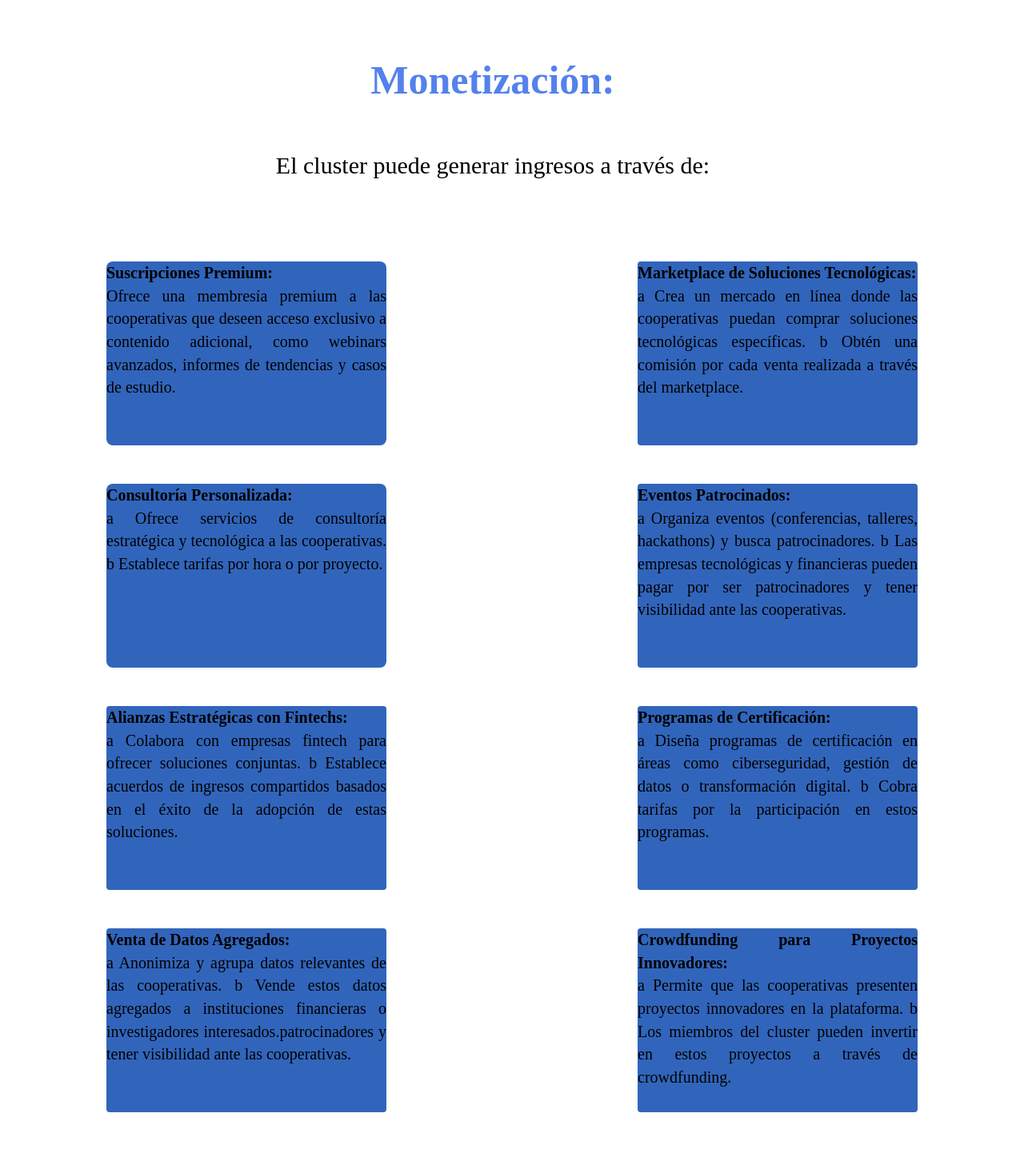
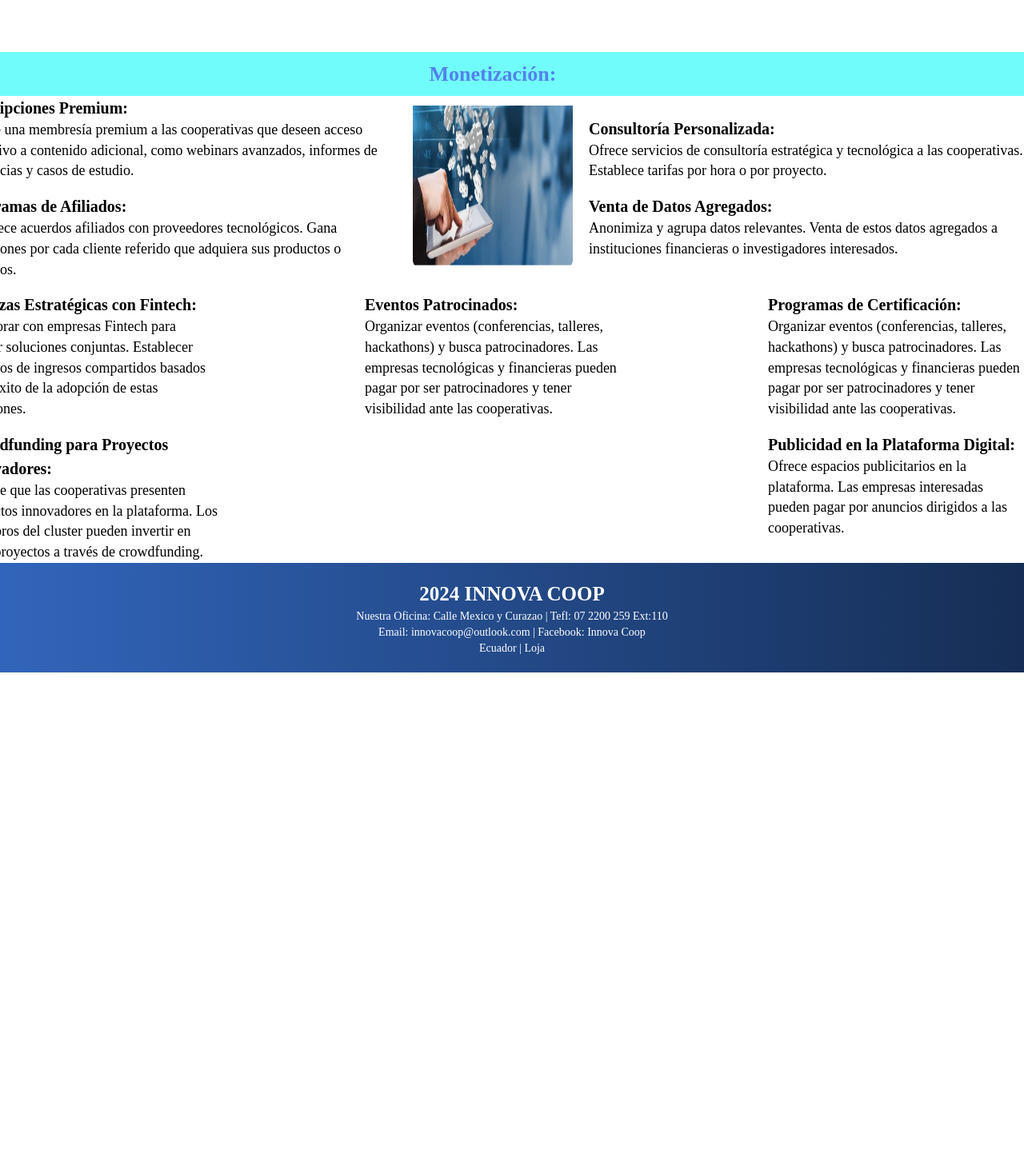
Before and after one commit to ccxnu/borrador-innova, a React (Vite) app: page / in a window 1280 px wide. Shown: the part 3740-5177 px from the top of the page at 80% size. After the commit the page ends 4581 px from the top, so only its background shows below. Built offline with nearby package versions, Linux system fonts and the light colour scheme.

Commit message:
Avance 22

```diff
--- a/src/components/MainContent/Maincontent2.jsx
+++ b/src/components/MainContent/Maincontent2.jsx
@@ -6,229 +6,137 @@ const MainContent2 = () => {
     <Box>
       <Grid container spacing={6} >
         <Grid container justifyContent="center" >
+          <Box
+            sx={{
+              borderRadius: 0,
+              bgcolor: theme.palette.primary.main,
+              textAlign: "justify",
+              width: "100%",
+              maxWidth: "1400px",
+              padding: 1,
+            }}>
             <Typography
               textAlign="center"
-            variant="body2"
-            fontSize="50px"
-            marginBottom="50px"
+              variant="body1"
+              fontSize="26px"
               color="secondary"
             >
               <strong>Monetización:</strong>
             </Typography>
+          </Box>
         </Grid>
-        <Grid container justifyContent="center">
-          <Typography
-            textAlign="center"
-            variant="body2"
-            fontSize="30px"
-            marginBottom="50px"
-          >
-            El cluster puede generar ingresos a través de:
-          </Typography>
-        </Grid>
-        <Grid item container xs={12} md={6} justifyContent="center">
-          <Box
-            sx={{
-              borderRadius: 2,
-              width: 350,
-              height: 230,
-              textAlign: "justify",
-              bgcolor: theme.palette.sixth.main,
-            }}
-          >
-            <Typography variant="body2" color="third" fontSize="20px">
+        <Grid container spacing={2} alignItems="center" justifyContent="center">
+          <Grid item container xs={12} md={5} direction="column" spacing={2}>
+            <Grid item>
+              <Box sx={{ width: "100%", height: "auto", textAlign: "left" }}>
+                <Typography variant="body1" fontSize="20px">
                   <strong>Suscripciones Premium:</strong>
                 </Typography>
-            <Typography variant="body2" color="third" fontSize="20px">
-              Ofrece una membresía premium a las cooperativas que deseen acceso
-              exclusivo a contenido adicional, como webinars avanzados, informes
-              de tendencias y casos de estudio.
+                <Typography variant="body2" fontSize="18px">
+                  Ofrece una membresía premium a las cooperativas que deseen acceso exclusivo a contenido adicional, como webinars avanzados, informes de tendencias y casos de estudio.
                 </Typography>
               </Box>
             </Grid>
-        <Grid item xs={12} md={6} container justifyContent="center">
-          <Box
-            sx={{
-              borderRadius: 1,
-              width: 350,
-              height: 230,
-              textAlign: "justify",
-              bgcolor: theme.palette.sixth.main,
-            }}
-          >
-            <Typography variant="body2" color="third" fontSize="20px">
-              <strong>Marketplace de Soluciones Tecnológicas:</strong>
+            <Grid item>
+              <Box sx={{ width: "100%", height: "auto", textAlign: "left" }}>
+                <Typography variant="body1" fontSize="20px">
+                  <strong>Programas de Afiliados:</strong>
                 </Typography>
-            <Typography variant="body2" color="third" fontSize="20px">
-              a Crea un mercado en línea donde las cooperativas puedan comprar
-              soluciones tecnológicas específicas.
-              b Obtén una comisión por cada venta realizada a través del marketplace.
+                <Typography variant="body2" fontSize="18px">
+                  Establece acuerdos afiliados con proveedores tecnológicos. Gana comisiones por cada cliente referido que adquiera sus productos o servicios.
                 </Typography>
               </Box>
             </Grid>
-        <Grid item container xs={12} md={6} justifyContent="center">
-          <Box
-            sx={{
-              borderRadius: 2,
-              width: 350,
-              height: 230,
-              textAlign: "justify",
-              bgcolor: theme.palette.sixth.main,
-            }}
-          >
-            <Typography variant="body2" color="third" fontSize="20px">
+          </Grid>
+
+          <Grid item container xs={12} md={2} justifyContent="center">
+            <Box>
+              <img src="/static/Monetizacion.png" width="200px" height="200px" />
+            </Box>
+          </Grid>
+
+          <Grid item container xs={12} md={5} direction="column" spacing={2}>
+            <Grid item>
+              <Box sx={{ width: "100%", height: "auto", textAlign: "left" }}>
+                <Typography variant="body1" fontSize="20px">
                   <strong>Consultoría Personalizada:</strong>
                 </Typography>
-            <Typography variant="body2" color="third" fontSize="20px">
-              a Ofrece servicios de consultoría estratégica y tecnológica a las
-              cooperativas.
-              b Establece tarifas por hora o por proyecto.
+                <Typography variant="body2" fontSize="18px">
+                  Ofrece servicios de consultoría estratégica y tecnológica a las cooperativas. Establece tarifas por hora o por proyecto.
                 </Typography>
               </Box>
             </Grid>
-        <Grid item xs={12} md={6} container justifyContent="center">
-          <Box
-            sx={{
-              borderRadius: 1,
-              width: 350,
-              height: 230,
-              textAlign: "justify",
-              bgcolor: theme.palette.sixth.main,
-            }}
-          >
-            <Typography variant="body2" color="third" fontSize="20px">
-              <strong>Eventos Patrocinados:</strong>
+            <Grid item>
+              <Box sx={{ width: "100%", height: "auto", textAlign: "left" }}>
+                <Typography variant="body1" fontSize="20px">
+                  <strong>Venta de Datos Agregados:</strong>
                 </Typography>
-            <Typography variant="body2" color="third" fontSize="20px">
-              a Organiza eventos (conferencias, talleres, hackathons) y busca
-              patrocinadores.
-              b Las empresas tecnológicas y financieras pueden pagar por ser patrocinadores y tener visibilidad ante las
-              cooperativas.
+                <Typography variant="body2" fontSize="18px">
+                  Anonimiza y agrupa datos relevantes. Venta de estos datos agregados a instituciones financieras o investigadores interesados.
                 </Typography>
               </Box>
             </Grid>
-        <Grid item xs={12} md={6} container justifyContent="center">
-          <Box
-            sx={{
-              borderRadius: 1,
-              width: 350,
-              height: 230,
-              textAlign: "justify",
-              bgcolor: theme.palette.sixth.main,
-            }}
-          >
-            <Typography variant="body2" color="third" fontSize="20px">
-              <strong>Alianzas Estratégicas con Fintechs:</strong>
+          </Grid>
+
+          {/* Fila inferior con cuatro textos alineados horizontalmente */}
+          <Grid item container xs={12} spacing={2} justifyContent="space-between">
+            <Grid item xs={12} md={3}>
+              <Box sx={{ width: "100%", height: "auto", textAlign: "left" }}>
+                <Typography variant="body1" fontSize="20px">
+                  <strong>Alianzas Estratégicas con Fintech:</strong>
                 </Typography>
-            <Typography variant="body2" color="third" fontSize="20px">
-              a Colabora con empresas fintech para ofrecer soluciones conjuntas.
-              b Establece acuerdos de ingresos compartidos basados en el éxito
-              de la adopción de estas soluciones.
+                <Typography variant="body2" fontSize="18px">
+                  Colaborar con empresas Fintech para ofrecer soluciones conjuntas. Establecer acuerdos de ingresos compartidos basados en el éxito de la adopción de estas soluciones.
                 </Typography>
               </Box>
             </Grid>
-        <Grid item xs={12} md={6} container justifyContent="center">
-          <Box
-            sx={{
-              borderRadius: 1,
-              width: 350,
-              height: 230,
-              textAlign: "justify",
-              bgcolor: theme.palette.sixth.main,
-            }}
-          >
-            <Typography variant="body2" color="third" fontSize="20px">
-              <strong>Programas de Certificación:</strong>
+            <Grid item xs={12} md={3}>
+              <Box sx={{ width: "100%", height: "auto", textAlign: "left" }}>
+                <Typography variant="body1" fontSize="20px">
+                  <strong>Eventos Patrocinados:</strong>
                 </Typography>
-            <Typography variant="body2" color="third" fontSize="20px">
-              a Diseña programas de certificación en áreas como ciberseguridad,
-              gestión de datos o transformación digital.
-              b Cobra tarifas por la participación en estos programas.
+                <Typography variant="body2" fontSize="18px">
+                  Organizar eventos (conferencias, talleres, hackathons) y busca patrocinadores. Las empresas tecnológicas y financieras pueden pagar por ser patrocinadores y tener visibilidad ante las cooperativas.
                 </Typography>
               </Box>
             </Grid>
-        <Grid item xs={12} md={6} container justifyContent="center">
-          <Box
-            sx={{
-              borderRadius: 1,
-              width: 350,
-              height: 230,
-              textAlign: "justify",
-              bgcolor: theme.palette.sixth.main,
-            }}
-          >
-            <Typography variant="body2" color="third" fontSize="20px">
-              <strong>Venta de Datos Agregados:</strong>
+            <Grid item xs={12} md={3}>
+              <Box sx={{ width: "100%", height: "auto", textAlign: "left" }}>
+                <Typography variant="body1" fontSize="20px">
+                  <strong>Programas de Certificación:</strong>
                 </Typography>
-            <Typography variant="body2" color="third" fontSize="20px">
-              a Anonimiza y agrupa datos relevantes de las cooperativas.
-              b Vende estos datos agregados a instituciones financieras o investigadores
-              interesados.patrocinadores y tener visibilidad ante las
-              cooperativas.
+                <Typography variant="body2" fontSize="18px">
+                  Organizar eventos (conferencias, talleres, hackathons) y busca patrocinadores. Las empresas tecnológicas y financieras pueden pagar por ser patrocinadores y tener visibilidad ante las cooperativas.
                 </Typography>
               </Box>
             </Grid>
-        <Grid item xs={12} md={6} container justifyContent="center">
-          <Box
-            sx={{
-              borderRadius: 1,
-              width: 350,
-              height: 230,
-              textAlign: "justify",
-              bgcolor: theme.palette.sixth.main,
-            }}
-          >
-            <Typography variant="body2" color="third" fontSize="20px">
+          </Grid>
+
+          {/* Fila final con los textos restantes alineados horizontalmente */}
+          <Grid item container xs={12} spacing={2} justifyContent="space-between">
+            <Grid item xs={12} md={3}>
+              <Box sx={{ width: "100%", height: "auto", textAlign: "left" }}>
+                <Typography variant="body1" fontSize="20px">
                   <strong>Crowdfunding para Proyectos Innovadores:</strong>
                 </Typography>
-            <Typography variant="body2" color="third" fontSize="20px">
-              a Permite que las cooperativas presenten proyectos innovadores en
-              la plataforma.
-              b Los miembros del cluster pueden invertir en estos
-              proyectos a través de crowdfunding.
+                <Typography variant="body2" fontSize="18px">
+                  Permite que las cooperativas presenten proyectos innovadores en la plataforma. Los miembros del cluster pueden invertir en estos proyectos a través de crowdfunding.
                 </Typography>
               </Box>
             </Grid>
-        <Grid item xs={12} md={6} container justifyContent="center">
-          <Box
-            sx={{
-              borderRadius: 1,
-              width: 350,
-              height: 230,
-              textAlign: "justify",
-              bgcolor: theme.palette.sixth.main,
-            }}
-          >
-            <Typography variant="body2" color="third" fontSize="20px">
-              <strong>Programas de Afiliados:</strong>
+            <Grid item xs={12} md={3}>
+              <Box sx={{ width: "100%", height: "auto", textAlign: "left" }}>
+                <Typography variant="body1" fontSize="20px">
+                  <strong>Publicidad en la Plataforma Digital:</strong>
                 </Typography>
-            <Typography variant="body2" color="third" fontSize="20px">
-              a Establece acuerdos de afiliados con proveedores de tecnología.
-              b Gana comisiones por cada cliente referido que adquiera sus
-              productos o servicios.
+                <Typography variant="body2" fontSize="18px">
+                  Ofrece espacios publicitarios en la plataforma. Las empresas interesadas pueden pagar por anuncios dirigidos a las cooperativas.
                 </Typography>
               </Box>
             </Grid>
-        <Grid item xs={12} md={6} container justifyContent="center">
-          <Box
-            sx={{
-              borderRadius: 1,
-              width: 350,
-              height: 230,
-              textAlign: "justify",
-              bgcolor: theme.palette.sixth.main,
-              marginBottom: "200px"
-            }}
-          >
-            <Typography variant="body2" color="third" fontSize="20px">
-              <strong>Publicidad en la Plataforma Digital:</strong>
-            </Typography>
-            <Typography variant="body2" color="third" fontSize="20px">
-              a Ofrece espacios publicitarios en la plataforma.
-              b Las empresas interesadas pueden pagar por anuncios dirigidos a las cooperativas
-            </Typography>
-          </Box>
           </Grid>
+        </Grid>
+
       </Grid>
     </Box>
   );
```
Also changed, not shown: public/static/Monetizacion.png (added), public/static/politicas.png (deleted). Lines whose indentation alone changed are shown as unchanged.
